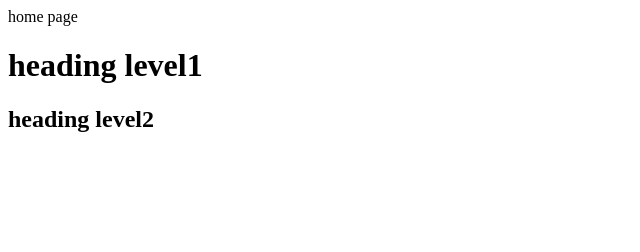
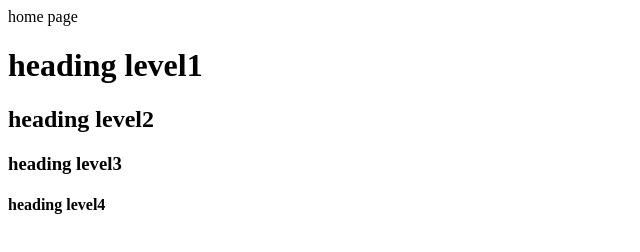
Before and after one commit to Arshdeep-kaur845/Arshdeep-kaur845.github.io, a plain HTML site: page index2.html in a window 1280 px wide. Shown: the whole page, without its empty margins (0-640 px from the left). Drawn offline with Linux system fonts and the light colour scheme.

Commit message:
Update index2.html

```diff
--- a/index2.html
+++ b/index2.html
@@ -12,7 +12,8 @@
 </html>
 <body> <h1>heading level1</h1>
     <h2> heading level2</h2>
-
+    <h3>heading level3</h3>
+    <h4>heading level4</h4>
 
 
 
```
